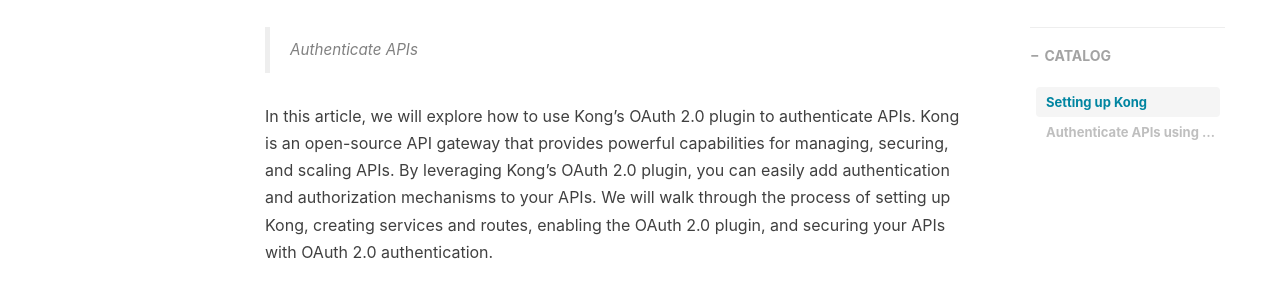
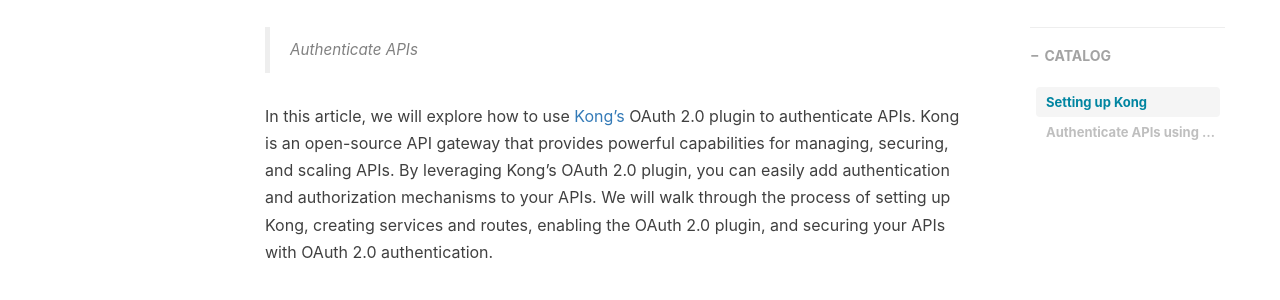
Before and after one commit to fuguixing/fuguixing.github.io, a Jekyll site: the page built from _posts/2023-07-06-kong-oauth2.md, in a window 1280 px wide and 900 px high. Shown: the part 329-629 px from the top of the window. Built offline with Jekyll 4.4.1, drawn with Linux system fonts in a browser that asks for light colours; nearby versions of some CDN libraries; comment, search, counter and statistics services are not loaded; part of the change alters nothing that is shown.

```diff
--- a/_posts/2023-07-06-kong-oauth2.md
+++ b/_posts/2023-07-06-kong-oauth2.md
@@ -11,7 +11,7 @@ tags:
 
 > Authenticate APIs
 
-In this article, we will explore how to use Kong's OAuth 2.0 plugin to authenticate APIs. Kong is an open-source API gateway that provides powerful capabilities for managing, securing, and scaling APIs. By leveraging Kong's OAuth 2.0 plugin, you can easily add authentication and authorization mechanisms to your APIs. We will walk through the process of setting up Kong, creating services and routes, enabling the OAuth 2.0 plugin, and securing your APIs with OAuth 2.0 authentication.
+In this article, we will explore how to use [Kong's](https://github.com/Kong/kong) OAuth 2.0 plugin to authenticate APIs. Kong is an open-source API gateway that provides powerful capabilities for managing, securing, and scaling APIs. By leveraging Kong's OAuth 2.0 plugin, you can easily add authentication and authorization mechanisms to your APIs. We will walk through the process of setting up Kong, creating services and routes, enabling the OAuth 2.0 plugin, and securing your APIs with OAuth 2.0 authentication.
 
 ### Setting up Kong
 
```
